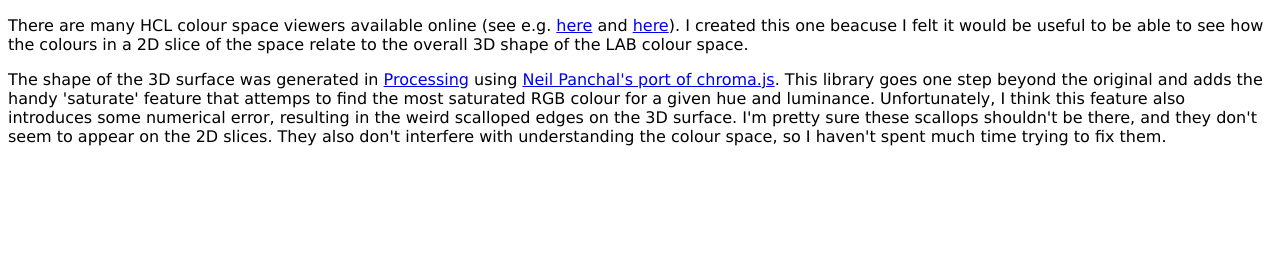
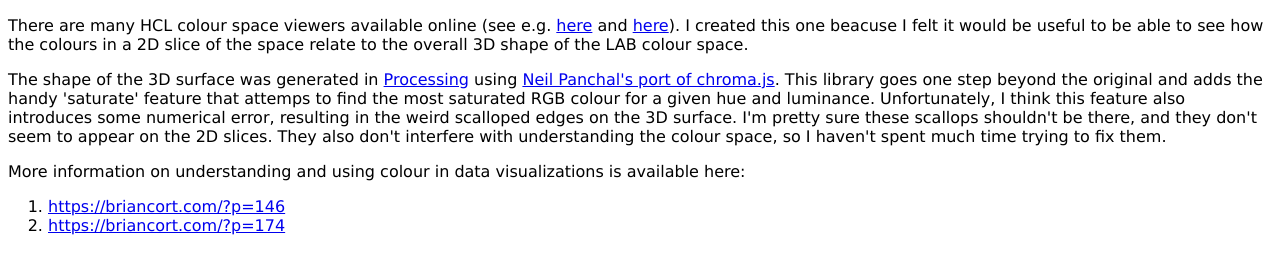
Before and after one commit to thatcort/hclviewer, a website: page notes.html in a window 1280 px wide. Drawn offline with Linux system fonts and the light colour scheme.

Commit message:
Improved notes

```diff
--- a/notes.html
+++ b/notes.html
@@ -7,5 +7,8 @@
 <body>
 	<p>There are many HCL colour space viewers available online (see e.g. <a href="http://tristen.ca/hcl-picker/">here</a> and <a href="https://vis4.net/blog/posts/avoid-equidistant-hsv-colors/">here</a>). I created this one beacuse I felt it would be useful to be able to see how the colours in a 2D slice of the space relate to the overall 3D shape of the LAB colour space.</p>
 	<p>The shape of the 3D surface was generated in <a href="https://processing.org">Processing</a> using <a href="https://github.com/neilpanchal/Chroma">Neil Panchal's port of chroma.js</a>. This library goes one step beyond the original and adds the handy 'saturate' feature that attemps to find the most saturated RGB colour for a given hue and luminance. Unfortunately, I think this feature also introduces some numerical error, resulting in the weird scalloped edges on the 3D surface. I'm pretty sure these scallops shouldn't be there, and they don't seem to appear on the 2D slices. They also don't interfere with understanding the colour space, so I haven't spent much time trying to fix them.</p>
+	<p>More information on understanding and using colour in data visualizations is available here:
+	<ol><li><a href="https://briancort.com/?p=146">https://briancort.com/?p=146</a></li><li><a href="https://briancort.com/?p=174">https://briancort.com/?p=174</a></li></ol>
+	</p>
 </body>
 </html>
```
